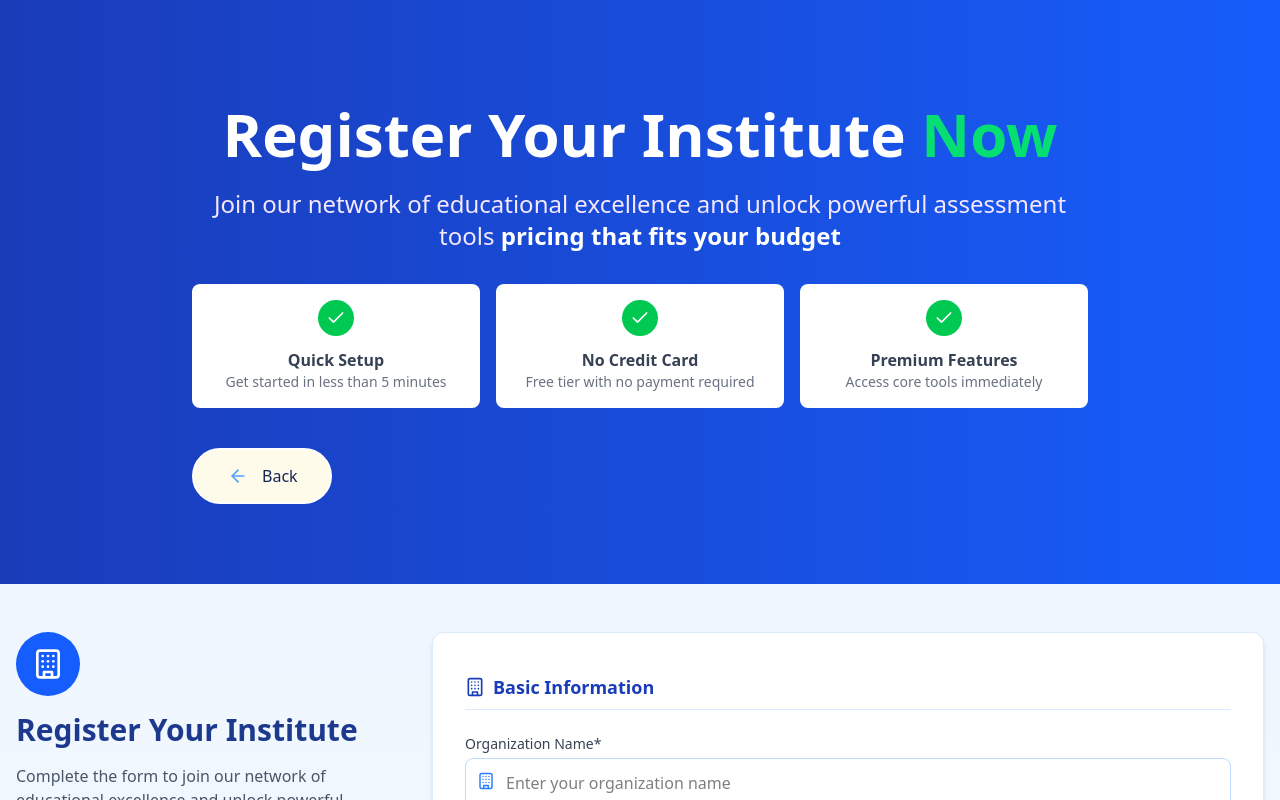
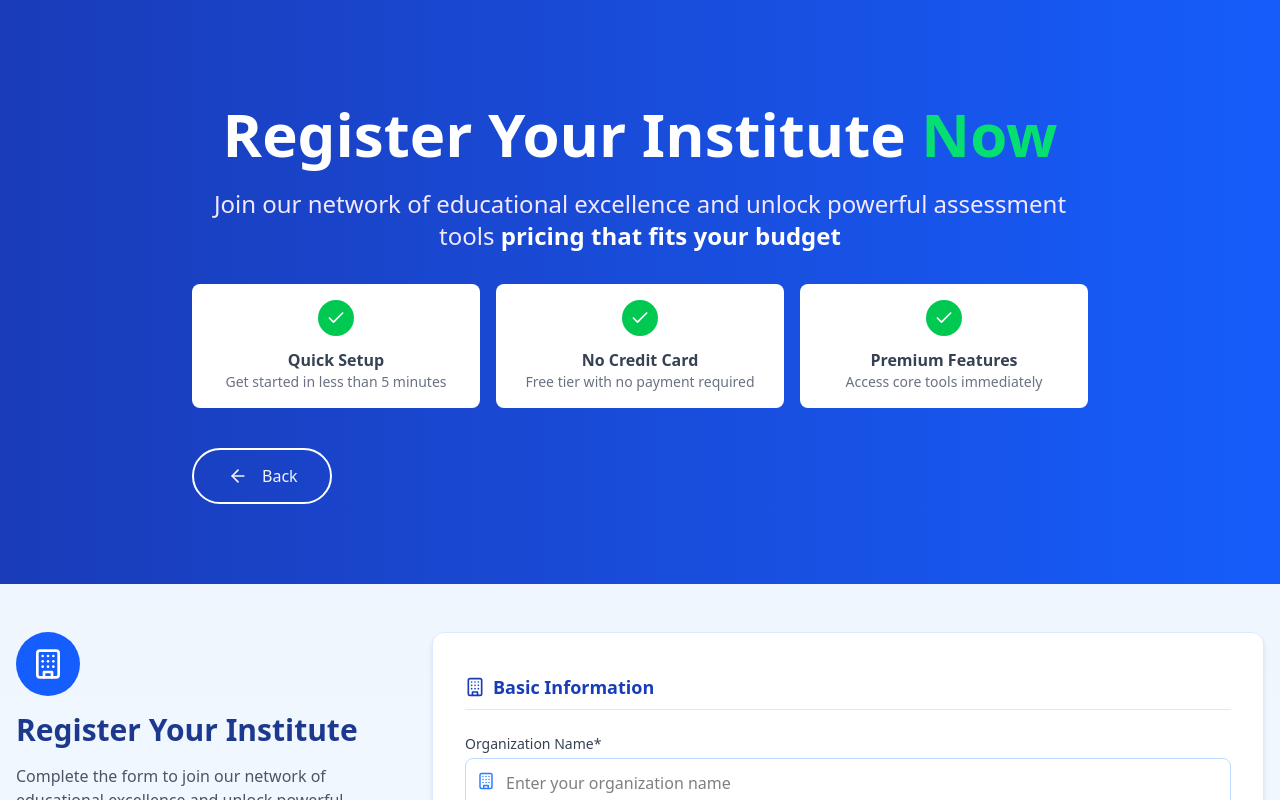
Before and after one commit to InsansaTechnoledge/Test-Series, a React (Vite) app in the folder TestSeries/: page /institute-registration in a window 1280 px wide. Shown: the top 800 px of the page. Built offline with nearby package versions, Linux system fonts and the light colour scheme.

Commit message:
changes in student landing

```diff
--- /dev/null
+++ b/TestSeries/features/afterAuth/components/StudentSide/ExamLinksComponent.jsx
@@ -0,0 +1,11 @@
+import React from 'react'
+
+const ExamLinksComponent = () => {
+  return (
+    <div>
+
+    </div>
+  )
+}
+
+export default ExamLinksComponent
--- a/TestSeries/features/afterAuth/pages/StudentLanding.jsx
+++ b/TestSeries/features/afterAuth/pages/StudentLanding.jsx
@@ -6,14 +6,17 @@ import FacultySection from '../components/StudentSide/FacultySection'
 
 const StudentLanding = () => {
     return (
+        <>
         <div className='m-10 rounded-4xl overflow-hidden shadow-md'>
             <StudentHero />
             <div className='px-30 py-8'>
                 <StudentDetails />
-                <AiWorkingSteps />
-                <FacultySection />
             </div>
         </div>
+                <AiWorkingSteps />
+                <div className="w-16 h-1 bg-blue-800 mx-auto mb-4 rounded"></div>
+                <FacultySection />
+        </>
     )
 }
 
--- a/TestSeries/features/auth/components/RegistrationHeader.jsx
+++ b/TestSeries/features/auth/components/RegistrationHeader.jsx
@@ -48,10 +48,10 @@ const RegistrationHeader = () => {
           </div>
 
           <button
-            className='group flex justify-center items-center bg-amber-50 text-blue-950 border-2 border-white px-8 rounded-4xl hover:cursor-pointer'
+            className='group flex justify-center items-center text-gray-100 border-2 bg-transparent border-white px-8 rounded-4xl hover:cursor-pointer'
             onClick={() => navigate('/')}
             >
-             <ArrowLeft className=' my-4 mr-3 h-5 w-6 group-hover:-translate-x-3  text-blue-400 duration-400'/>
+             <ArrowLeft className=' my-4 mr-3 h-5 w-6 group-hover:-translate-x-3  text-gray-100 duration-400'/>
             Back
           </button>
         </div>
```
